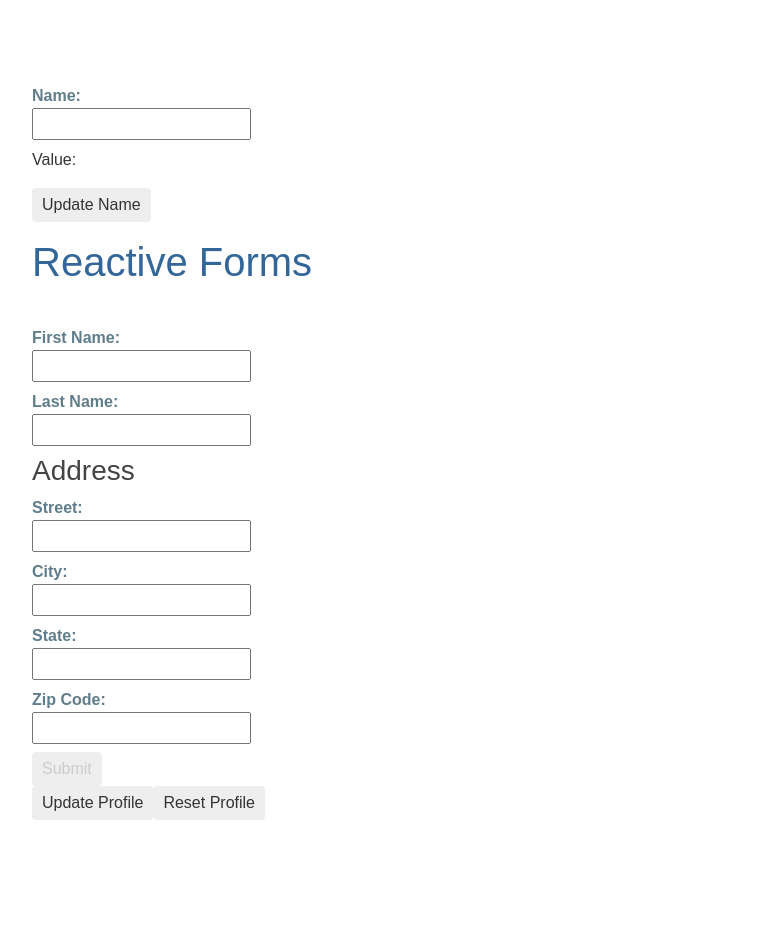
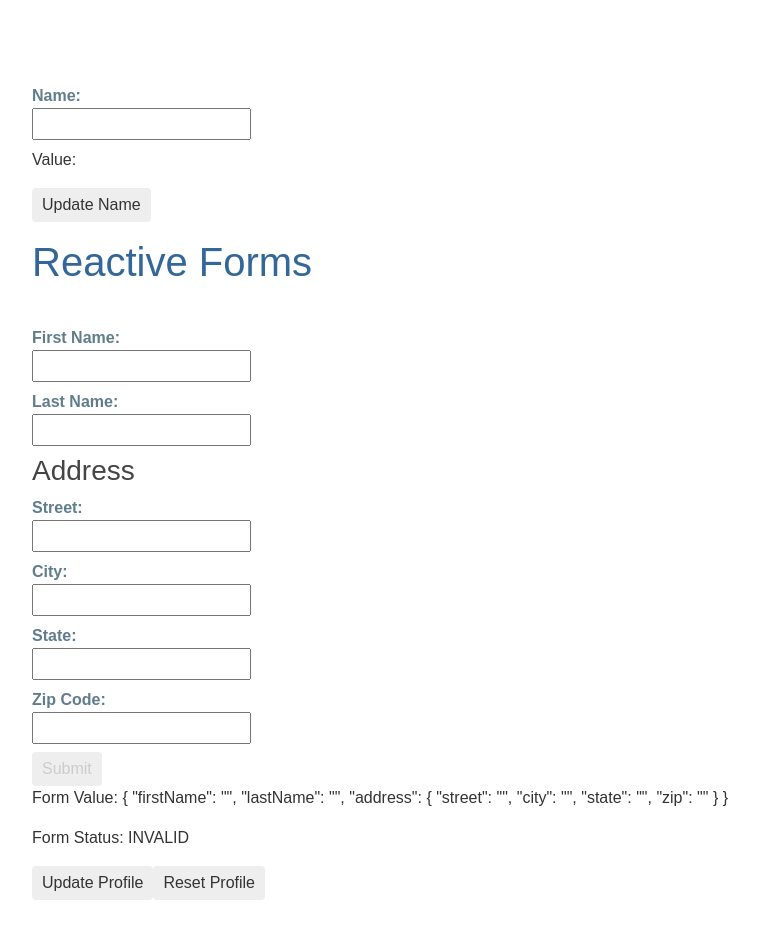
Before and after one commit to mdzobayer/angular-hello-world, an Angular app: page / in a window 1280 px wide. Shown: the top 938 px of the page, without its empty margins (20-779 px from the left). Before the commit the page ends 888 px from the top, so only its background shows below. Built offline with nearby package versions, Linux system fonts and the light colour scheme.

Commit message:
Display form values with json filter

```diff
--- a/src/app/profile-editor/profile-editor.component.html
+++ b/src/app/profile-editor/profile-editor.component.html
@@ -1,7 +1,7 @@
 <form [formGroup]="profileForm" (ngSubmit)="onSubmit()">
     <label>
         First Name:
-        <input type="text" formControlName="firstName">
+        <input type="text" formControlName="firstName" required>
     </label>
 
     <label>
@@ -35,6 +35,12 @@
 
     <button type="submit" [disabled]="!profileForm.valid">Submit</button>
 </form>
+<p>
+    Form Value: {{profileForm.value | json }}
+</p>
+<p>
+    Form Status: {{profileForm.status}}
+</p>
 
 <p>
     <button (click)="updateProfile()">Update Profile</button>
--- a/src/app/profile-editor/profile-editor.component.ts
+++ b/src/app/profile-editor/profile-editor.component.ts
@@ -38,6 +38,7 @@ export class ProfileEditorComponent implements OnInit {
 
   onSubmit() {
     console.warn(this.profileForm.value);
+    // debugger;
   }
 
   updateProfile() {
```
